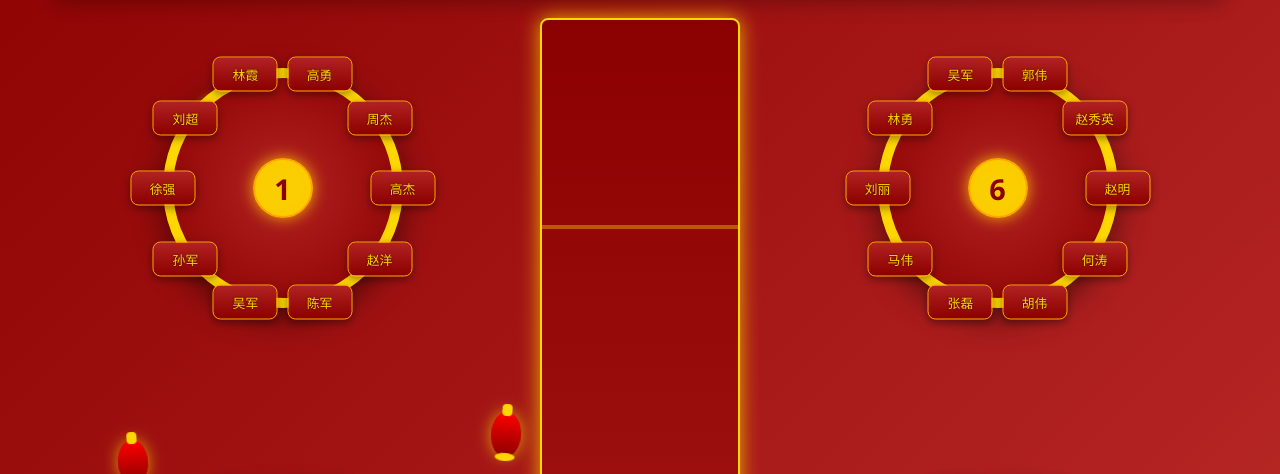
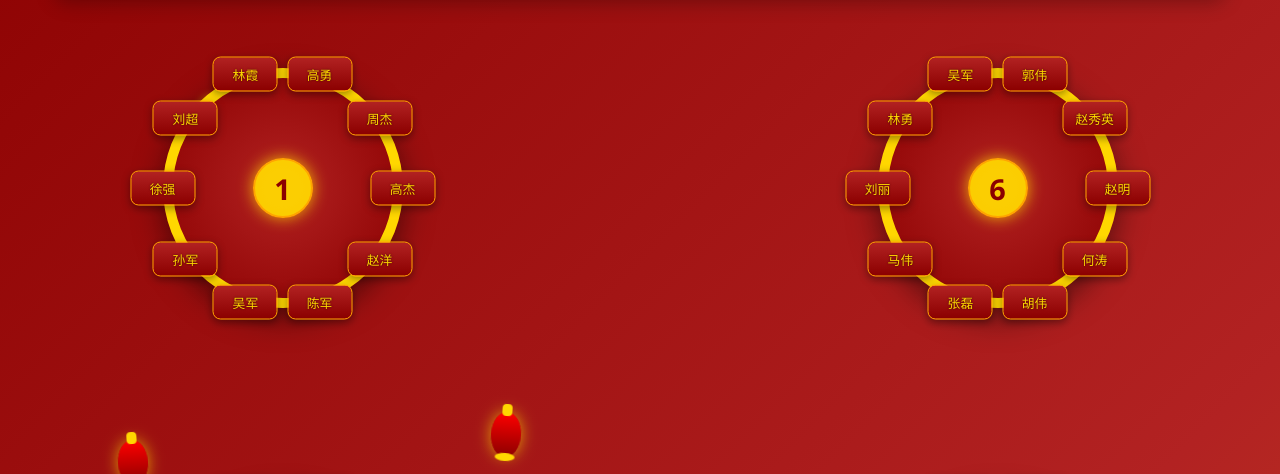
Before and after one commit to Jinuss/planForWedding, a plain HTML site: page index.html in a window 1280 px wide. Shown: the part 254-728 px from the top of the page. Drawn offline with Linux system fonts and the light colour scheme.

Commit message:
Update index.html

```diff
--- a/index.html
+++ b/index.html
@@ -192,28 +192,13 @@
         }
 
         .runway {
-            background: linear-gradient(to bottom, #8b0000, #b22222, #8b0000);
             position: relative;
-            border-radius: 8px;
-            box-shadow: 0 0 20px rgba(255, 215, 0, 0.8);
             display: flex;
             justify-content: center;
             align-items: center;
             overflow: hidden;
-            border: 2px solid #ffd700;
             height: 180px;
         }
-
-        /* .runway::before {
-            content: "";
-            position: absolute;
-            top: 0;
-            left: 0;
-            right: 0;
-            height: 16px;
-            background: linear-gradient(90deg, #ffd700, #ffa500, #ffd700);
-            z-index: 2;
-        } */
 
         .runway::after {
             content: "新婚快乐 百年好合";
@@ -529,6 +514,46 @@
                 font-size: 1.1rem;
             }
         }
+
+        #particles {
+            position: absolute;
+            width: 100%;
+            height: 100%;
+            pointer-events: none;
+            z-index: 1;
+            left:0;
+            top: 0;
+        }
+
+        .light-particle {
+            position: absolute;
+            width: 4px;
+            height: 4px;
+            background: #ffde59;
+            border-radius: 50%;
+            box-shadow: 0 0 10px #ffde59;
+            animation: float 5s linear infinite;
+        }
+
+        @keyframes float {
+            0% {
+                transform: translateY(0) translateX(0);
+                opacity: 0;
+            }
+
+            10% {
+                opacity: 0.3;
+            }
+
+            90% {
+                opacity: 1;
+            }
+
+            100% {
+                transform: translateY(-100px) translateX(20px);
+                opacity: 0;
+            }
+        }
     </style>
 </head>
 
@@ -731,13 +756,7 @@
             </div>
 
             <div class="runway">
-                <div class="runway-lights">
-                    <div class="runway-light" style="animation-delay: 0s;"></div>
-                    <div class="runway-light" style="animation-delay: 0.2s;"></div>
-                    <div class="runway-light" style="animation-delay: 0.4s;"></div>
-                    <div class="runway-light" style="animation-delay: 0.6s;"></div>
-                    <div class="runway-light" style="animation-delay: 0.8s;"></div>
-                </div>
+
             </div>
 
             <div class="side right-side">
@@ -924,6 +943,7 @@
             <p>婚宴时间：2025年11月09日 12:00 <br /> 地点：禧禾星辰梦境厅</p>
             <p>祝各位来宾用餐愉快，幸福美满！</p>
         </footer>
+        <div id="particles"></div>
     </div>
 
     <script>
@@ -969,6 +989,31 @@
 
             addDecorations();
 
+            // 创建灯笼周围的光点粒子
+            const particlesContainer = document.getElementById('particles');
+            const particleCount = 50;
+
+            for (let i = 0; i < particleCount; i++) {
+                const particle = document.createElement('div');
+                particle.className = 'light-particle';
+
+                // 随机位置
+                const left = Math.random() * 100;
+                const top = Math.random() * 100 + 100;
+
+                // 随机动画延迟和持续时间
+                const delay = Math.random() * 5;
+                const duration = 3 + Math.random() * 4;
+
+                particle.style.left = `${left}%`;
+                particle.style.top = `${top}px`;
+                particle.style.animation = `float ${duration}s linear ${delay}s infinite`;
+                particle.style.opacity = Math.random() * 0.8 + 0.2;
+                particle.style.width = `${Math.random() * 3 + 2}px`;
+                particle.style.height = particle.style.width;
+
+                particlesContainer.appendChild(particle);
+            }
         });
     </script>
 </body>
```
